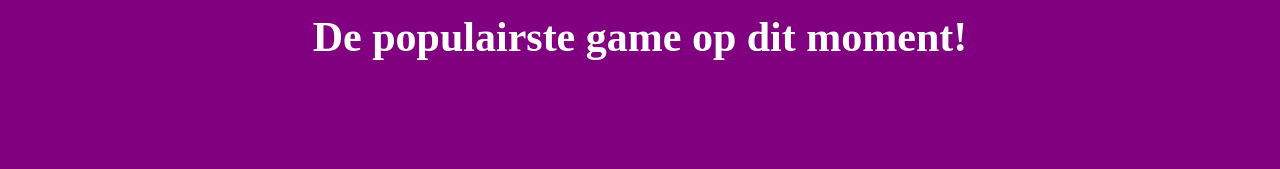
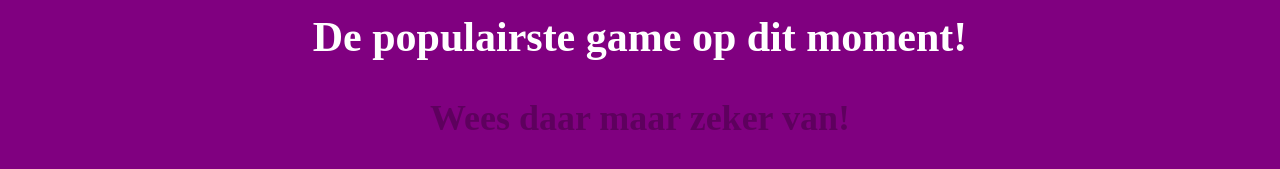
Before and after one commit to MartinDJ108/MartinDJ108.github.io, a plain HTML site: page extra.html in a window 1280 px wide. Shown: the part 543-712 px from the top of the page. Drawn offline with Linux system fonts and the light colour scheme.

Commit message:
Update extra.html

```diff
--- a/extra.html
+++ b/extra.html
@@ -46,6 +46,7 @@
 
 <div style="height:1000px;background-color:purple;font-size:36px">
 <h2 id="secondhead" style="font-size:42px"> De populairste game op dit moment! </h2>
+    <h3 style="font-size:36px;opacity:0.26;text-align:center">Wees daar maar zeker van!</h3>
 </div>
 
 </body>
```
